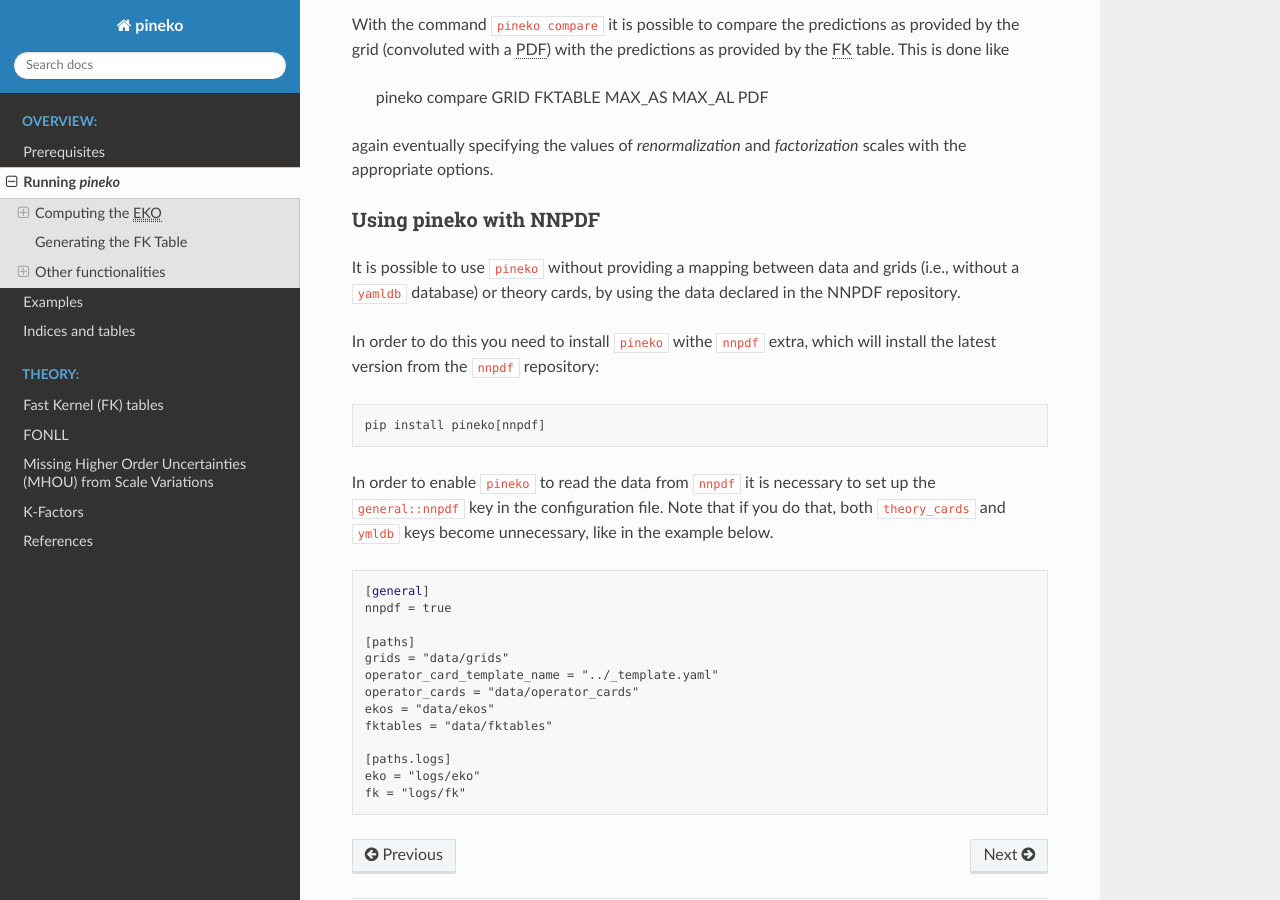
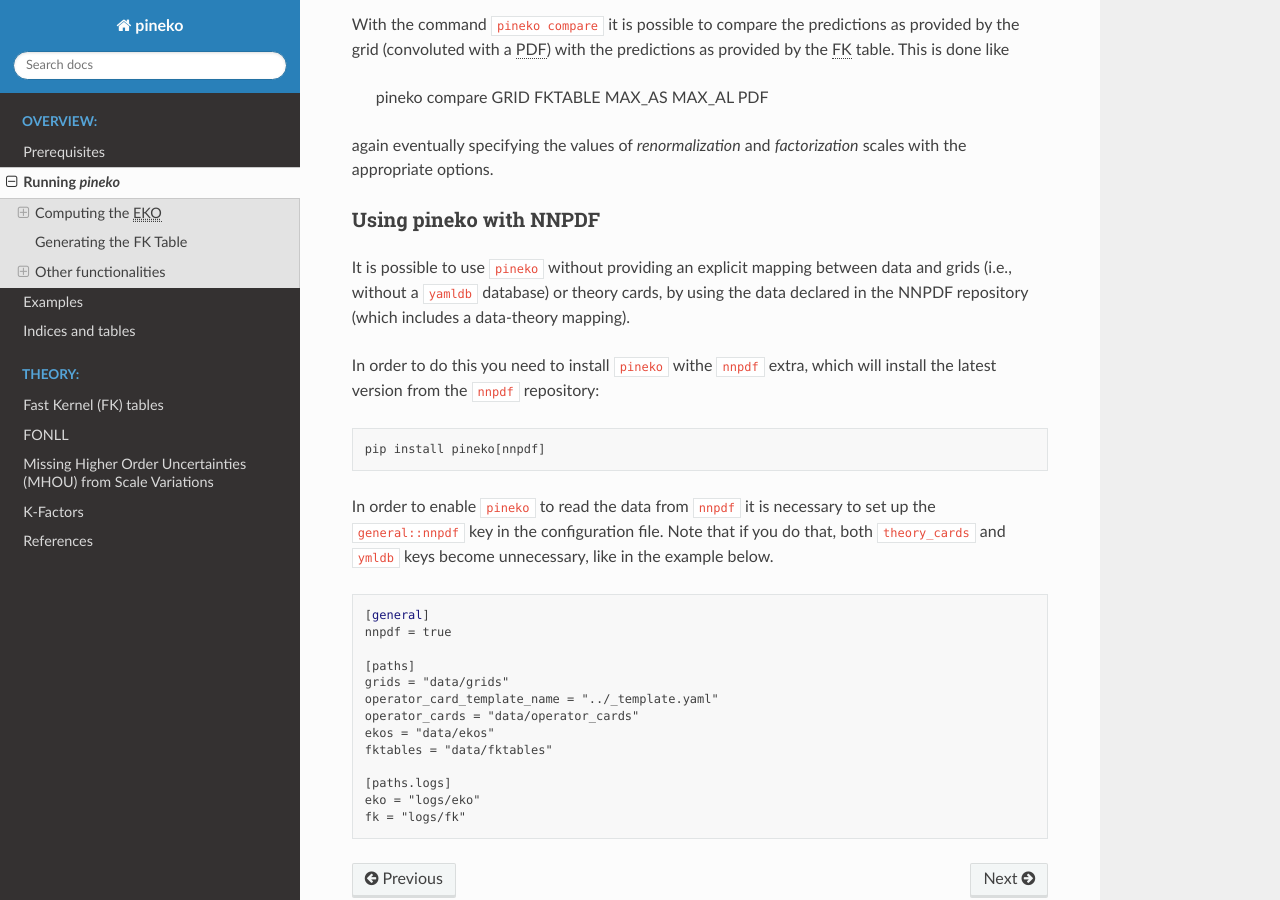
Before and after one commit to NNPDF/pineko, a Sphinx documentation site: the page built from docs/source/overview/running.rst, in a window 1280 px wide and 900 px high, scrolled down 2175 px. Built offline with Sphinx 7.4.7 and the Read the Docs theme 2.0.0, drawn with Linux system fonts in a browser that asks for light colours.

Commit message:
Update docs/source/overview/running.rst

```diff
--- a/docs/source/overview/running.rst
+++ b/docs/source/overview/running.rst
@@ -99,9 +99,9 @@ appropriate options.
 Using pineko with NNPDF
 """""""""""""""""""""""
 
-It is possible to use ``pineko`` without providing a mapping between data and grids
+It is possible to use ``pineko`` without providing an explicit mapping between data and grids
 (i.e., without a ``yamldb`` database) or theory cards, by using the data declared in the NNPDF
-repository.
+repository (which includes a data-theory mapping).
 
 In order to do this you need to install ``pineko`` withe ``nnpdf`` extra, which will install
 the latest version from the ``nnpdf`` repository::
```
